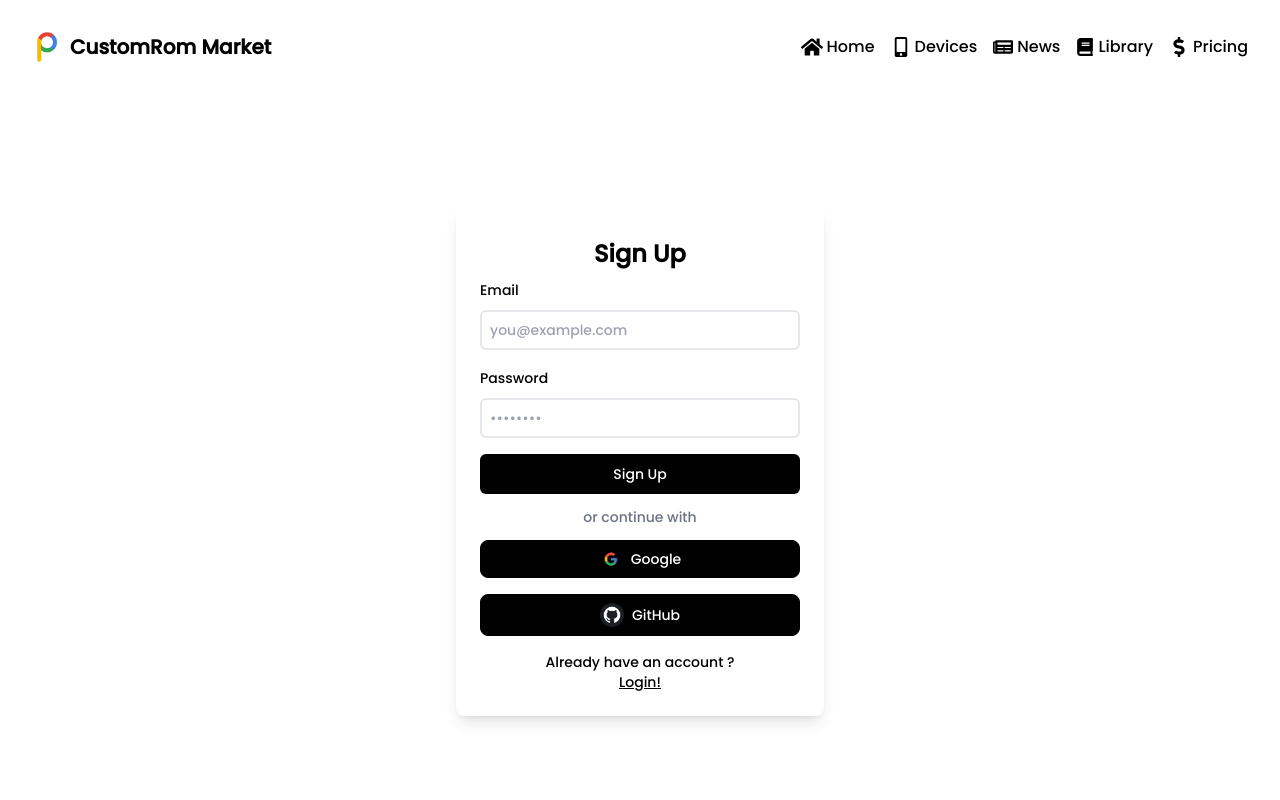
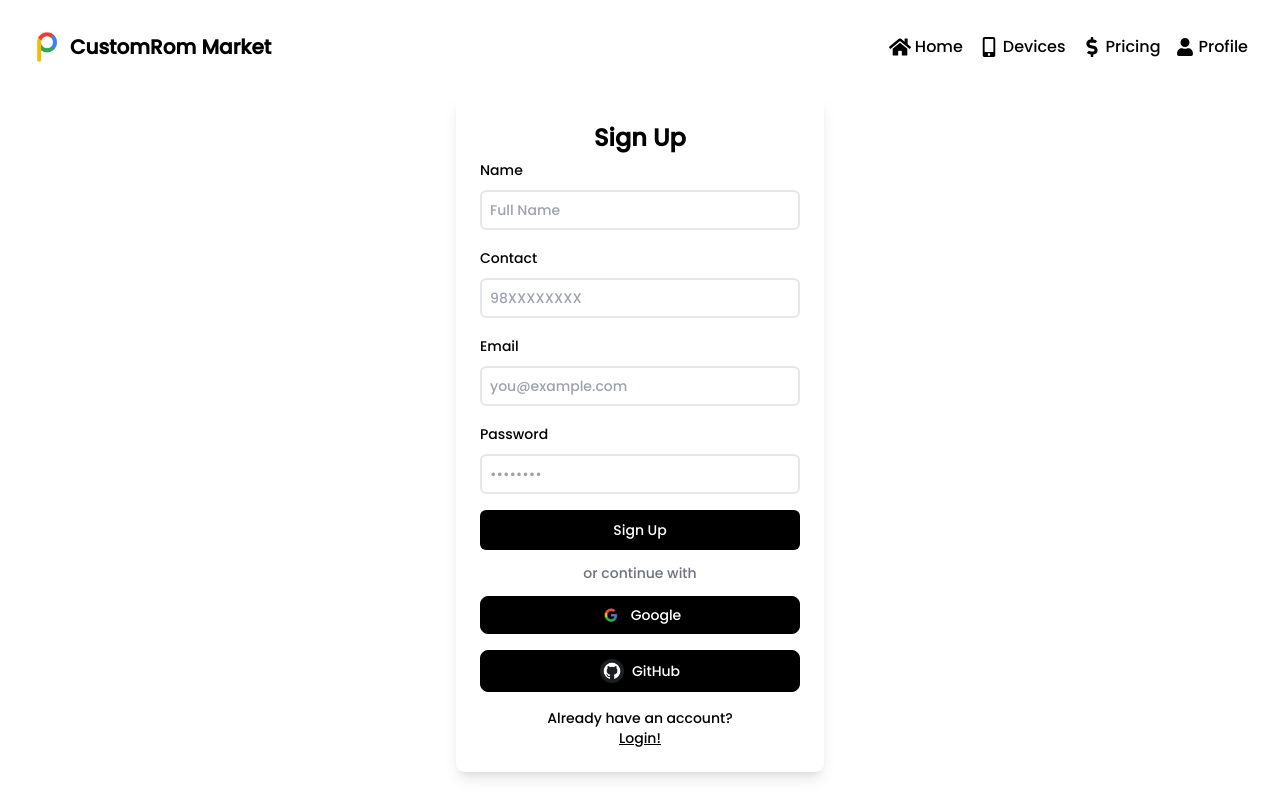
Before and after one commit to maharjanm96/CustomRom-Market, a Next.js app: page /auth/signup in a window 1280 px wide. Shown: the top 800 px of the page. Built offline with nearby package versions, Linux system fonts and the light colour scheme.

Commit message:
User Authentication Complete

```diff
--- /dev/null
+++ b/app/(views)/auth/user/page.tsx
@@ -0,0 +1,15 @@
+import React from "react";
+import UserProfileComponent from "@/app/Components/UserProfileComponent";
+
+const UserProfilePage: React.FC = () => {
+  const profilePicture = "/assets/github-logo.webp";
+  const email = "maharjanm96@gmail.com";
+
+  return (
+    <div className="flex justify-center">
+      <UserProfileComponent profilePicture={profilePicture} email={email} />
+    </div>
+  );
+};
+
+export default UserProfilePage;
--- a/app/Components/Header.tsx
+++ b/app/Components/Header.tsx
@@ -10,6 +10,7 @@ import {
   FaMobileAlt,
   FaBars,
   FaTimes,
+  FaUser,
 } from "react-icons/fa";
 import Logout from "./Buttons/LogoutButton";
 import { useRouter } from "next/navigation";
@@ -73,16 +74,12 @@ const Header = () => {
           <span>Devices</span>
         </Link>
         <Link href="/" className="flex items-center space-x-1">
-          <FaNewspaper style={{ fontSize: 20 }} />
-          <span>News</span>
-        </Link>
-        <Link href="/" className="flex items-center space-x-1">
-          <FaBook style={{ fontSize: 18 }} />
-          <span>Library</span>
-        </Link>
-        <Link href="/" className="flex items-center space-x-1">
           <FaDollarSign style={{ fontSize: 20 }} />
           <span>Pricing</span>
+        </Link>
+        <Link href="/auth/user" className="flex items-center space-x-1">
+          <FaUser style={{ fontSize: 18 }} />
+          <span>Profile</span>
         </Link>
         {isAuthenticated && <Logout handleLogout={handleLogout} />}
       </nav>
--- a/app/Components/SignupAuth.tsx
+++ b/app/Components/SignupAuth.tsx
@@ -21,25 +21,39 @@ import LogoButton from "./Buttons/LogoButtons";
 import Link from "next/link";
 
 const signupSchema = z.object({
+  name: z
+    .string()
+    .min(5, { message: "Name should be more than 5 characters" })
+    .max(20, { message: "Name should not excced more than 20 characters" })
+    .regex(/^[a-zA-Z\s]*$/, { message: "Name should contain only alphabets" }),
+  contact: z
+    .string()
+    .min(10, { message: "Contact must not be less than 10 digits" })
+    .max(10, { message: "Contact must not be long than 10 digits" })
+    .regex(/^\d{10}$/, { message: "Contact should contain only digits" }),
   email: z.string().email({ message: "Invalid email address" }),
   password: z
     .string()
     .min(6, { message: "Password must be at least 6 characters long" }),
 });
 
+type SignupFormData = z.infer<typeof signupSchema>;
+
 export function SignupAuth() {
   const [loading, setLoading] = useState(false);
   const router = useRouter();
 
-  const form = useForm<z.infer<typeof signupSchema>>({
+  const form = useForm<SignupFormData>({
     resolver: zodResolver(signupSchema),
     defaultValues: {
+      name: "",
+      contact: "",
       email: "",
       password: "",
     },
   });
 
-  const onSubmit = async (data: z.infer<typeof signupSchema>) => {
+  const onSubmit = async (data: SignupFormData) => {
     try {
       setLoading(true);
       const response = await axios.post(
@@ -52,14 +66,14 @@ export function SignupAuth() {
     } catch (err: any) {
       setLoading(false);
       if (err.response && err.response.data && err.response.data.message) {
-        if (err.response.data.message === "User already exists") {
-          toast.error("Email already exists");
-          // toast.error("Email already exists!", {
-          //   className: "bg-red-500 text-white text-lg",
-          // });
+        if (err.response.data.message) {
+          toast.error("Email already exists!");
+        } else if (err.response.data.message) {
+          toast.error("Contact already exists!");
         } else {
           form.setError("email", { message: err.response.data.email });
           form.setError("password", { message: err.response.data.password });
+          form.setError("contact", { message: err.response.data.contact });
         }
       } else if (err.formErrors) {
         const formErrors = err.formErrors.fieldErrors;
@@ -69,18 +83,47 @@ export function SignupAuth() {
         if (formErrors.password) {
           form.setError("password", { message: formErrors.password[0] });
         }
+        if (formErrors.contact) {
+          form.setError("contact", { message: formErrors.contact[0] });
+        }
       }
     }
   };
 
   return (
-    <div className="flex justify-center mt-28 ">
-      <div className="bg-white p-6 rounded-lg shadow-lg w-auto ">
+    <div className="flex justify-center">
+      <div className="bg-white p-6 rounded-lg shadow-lg w-auto">
         <Form {...form}>
-          <FormLabel className="flex justify-center text-2xl text-black font-bold py-2">
+          <FormLabel className="flex justify-center text-2xl font-bold py-1">
             Sign Up
           </FormLabel>
           <form onSubmit={form.handleSubmit(onSubmit)} className="space-y-4">
+            <FormField
+              control={form.control}
+              name="name"
+              render={({ field }) => (
+                <FormItem>
+                  <FormLabel>Name</FormLabel>
+                  <FormControl>
+                    <Input placeholder="Full Name" {...field} />
+                  </FormControl>
+                  <FormMessage />
+                </FormItem>
+              )}
+            />
+            <FormField
+              control={form.control}
+              name="contact"
+              render={({ field }) => (
+                <FormItem>
+                  <FormLabel>Contact</FormLabel>
+                  <FormControl>
+                    <Input placeholder="98XXXXXXXX" {...field} />
+                  </FormControl>
+                  <FormMessage />
+                </FormItem>
+              )}
+            />
             <FormField
               control={form.control}
               name="email"
@@ -90,7 +133,6 @@ export function SignupAuth() {
                   <FormControl>
                     <Input placeholder="you@example.com" {...field} />
                   </FormControl>
-
                   <FormMessage />
                 </FormItem>
               )}
@@ -104,7 +146,6 @@ export function SignupAuth() {
                   <FormControl>
                     <Input type="password" placeholder="••••••••" {...field} />
                   </FormControl>
-
                   <FormMessage />
                 </FormItem>
               )}
@@ -115,7 +156,7 @@ export function SignupAuth() {
               size="full"
               disabled={loading}
             >
-              {loading ? "Signing in..." : "Sign Up"}
+              {loading ? "Signing up..." : "Sign Up"}
             </Button>
             <FormLabel className="flex justify-center text-gray-500">
               or continue with
@@ -131,7 +172,7 @@ export function SignupAuth() {
               buttonText="GitHub"
             />
             <span className="flex justify-center text-sm mt-4">
-              Already have an account ?
+              Already have an account?
             </span>
             <Link href="/auth/login">
               <span className="text-sm flex justify-center cursor-pointer underline">
--- /dev/null
+++ b/app/Components/UserProfileComponent.tsx
@@ -0,0 +1,32 @@
+import React from "react";
+import Image from "next/image";
+
+interface UserProfileProps {
+  profilePicture: string;
+  email: string;
+}
+
+const UserProfileComponent: React.FC<UserProfileProps> = ({
+  profilePicture,
+  email,
+}) => {
+  return (
+    <div className="flex flex-col items-center justify-center p-8 bg-white shadow-lg rounded-lg">
+      <div className="">
+        <Image
+          src={profilePicture}
+          alt="Profile"
+          width="100"
+          height="100"
+          className="rounded-full"
+        />
+      </div>
+      <div className="flex flex-col items-center justify-center pt-8 gap-2">
+        <h2 className="text-lg font-semibold">User Profile</h2>
+        <p className="text-gray-600">{email}</p>
+      </div>
+    </div>
+  );
+};
+
+export default UserProfileComponent;
```
Also changed, not shown: app/Components/MobileCard.tsx (+7 -1 lines).
